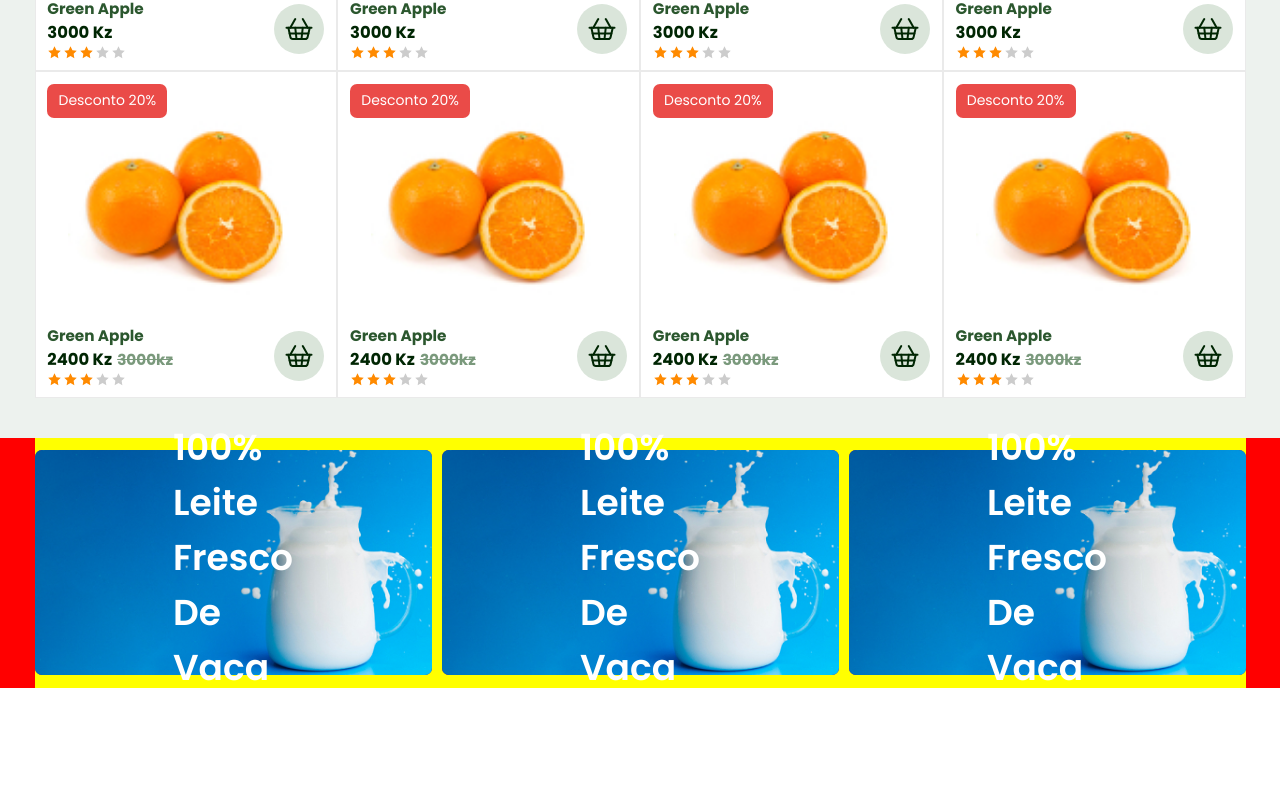
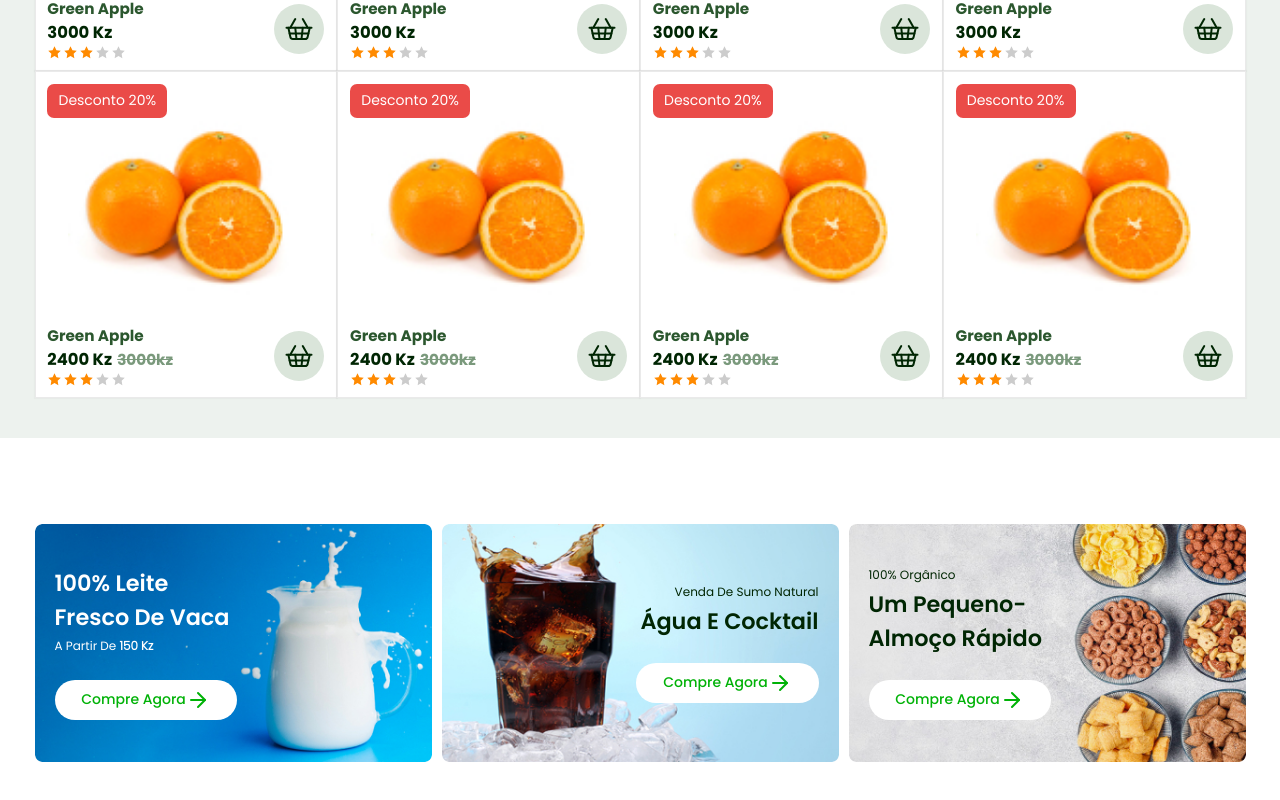
Before and after one commit to delciocapolo/agricolar, a React (Vite) app: page / in a window 1280 px wide. Shown: the part 1523-2323 px from the top of the page. Before the commit the page ends 2228 px from the top, so only its background shows below. Built offline with nearby package versions, Linux system fonts and the light colour scheme.

Commit message:
Banner component is done

```diff
--- a/public/style/root/palete.css
+++ b/public/style/root/palete.css
@@ -21,6 +21,8 @@
   --Display04-400: 2.25rem "Poppins-regular";
 
   /* Heading 05*/
+  --Heading05-600: 2rem 'Poppins-semi-bold';
+  --Heading05-400: 2rem 'Poppins-regular';
   --Display05-600: 2.25rem "Poppins-semi-bold";
   --Display05-400: 2.25rem "Poppins-regular";
 
--- a/src/components/BG/BG.tsx
+++ b/src/components/BG/BG.tsx
@@ -89,7 +89,7 @@ const BG = () => {
         & > div {
             border-radius: 0;
             flex: 1 1 264px;
-            box-shadow: inset 0 0 0 1px rgba(51, 51, 51, 0.1);
+            box-shadow: inset 0 0 0 1px rgba(51, 51, 51, 0.1), 0 0 1px 1px rgba(51, 51, 51, 0.03);
 
             & > .container-product-info {
                 & > .container-info {
--- a/src/components/Banners/Banners.tsx
+++ b/src/components/Banners/Banners.tsx
@@ -1,29 +1,30 @@
 import styled from "@emotion/styled";
-import cocktail from '../../assets/banners/banner2.jpg';
+import milk from '../../assets/banners/banner2.jpg';
+import refri from '../../assets/banners/banner1.jpg';
+import organico from '../../assets/banners/banner3.jpg';
 import { Container as DivContainer } from "../Container/Container";
-import Banner from "./InternalComponents/Banner";
+import { BannerDrink, BannerMilk, BannerOrganic } from "./InternalComponents/Banner";
 
 
 const Banners = () => {
     const BannersContainer = styled['div']`
         width: 100%;
-        // height: 55px;
-        background-color: red;
+        background-color: var(--White);
+        padding: 5rem 0;
     `;
     const Container = styled(DivContainer)`
         min-height: 250px;
         margin: auto;
-        padding: 0;
-        background-color: yellow;
+        // background-color: yellow;
     `;
 
 
     return (
         <BannersContainer>
             <Container className="d-flex">
-                <Banner image={{ path: cocktail }} />
-                <Banner image={{ path: cocktail }} />
-                <Banner image={{ path: cocktail }} />
+                <BannerMilk image={{ path: milk }} />
+                <BannerDrink image={{ path: refri }} />
+                <BannerOrganic image={{ path: organico }} />
             </Container>
         </BannersContainer>
     )
--- a/src/components/Banners/InternalComponents/Banner.tsx
+++ b/src/components/Banners/InternalComponents/Banner.tsx
@@ -1,45 +1,134 @@
 import styled from "@emotion/styled";
 import { FC } from "react";
+import { IBanner } from "./@types/base";
+import { ArrowRight } from "lucide-react";
 
-
-const Banner: FC<{ float?: 'left' | 'right', image?: { path: string, describe?: string } }> = ({ float, image }) => {
 const BannerContainer = styled['div']`
     position: relative;
 
-        height: 225px;
-        background-color: purple;
+    height: fit-content;
+    // background-color: purple;
     border-radius: var(--border-radius);
 
     flex: 1 1 153px;
 `;
-    const Image = styled['img']`
+
+const ImageBase = styled['img']`
     width: 100%;
     height: 100%;
     object-fit: cover;
     border-radius: var(--border-radius);
 `;
+
 const TextBase = styled['h1']`
-        font: var(--Display05-600);
+    font: var(--Heading05-600);
     color: var(--White);
+    font-size: 1.4rem;
 `;
-    const Description = styled(TextBase)`
 
+const DescriptionBase = styled(TextBase)`
+    font: var(--Body-Tiny-400);
 `;
-    const Content = styled['div']`
+
+const ContentBase = styled['div']`
+    content: '';
     position: absolute;
+    flex-direction: column;
+    gap: 25px;
+
+    width: 100%;
+    padding: 0 20px;
+
+    align-items: flex-start;
+    // background-color: brown;
+`;
+
+const ContentBaseText = styled['div']`
+    // background-color: red;
+    width: 55%;
+    justify-content: flex-start;
+    gap: 3px;
+`;
+
+const Link = styled['a']`
+    padding: 5px 20px;
+    background-color: var(--White);
+    color: var(--Success);
+    width: 51%;
+    min-width: 182px;
+    height: 40px;
+    gap: 0;
+    border-radius: 55px;
+    font: var(--Body-Small-500);
+`;
+
+export const BannerMilk: FC<IBanner> = ({ image, info = '100% leite fresco de vaca', description = { price: '150', text: 'a partir de' } }) => {
+
+    return (
+        <BannerContainer className="d-flex">
+            <ImageBase src={image?.path} />
+            <ContentBase className="d-flex">
+                <ContentBaseText className="d-flex">
+                    <TextBase>{info}</TextBase>
+                    <DescriptionBase>{description?.text} {description?.price && (<b>{description.price} kz</b>)}</DescriptionBase>
+                </ContentBaseText>
+
+                <Link href="#" target="_self" className="d-flex">
+                    Compre agora <ArrowRight />
+                </Link>
+            </ContentBase>
+        </BannerContainer>
+    )
+};
+
+export const BannerDrink: FC<IBanner> = ({ image, description = { text: 'venda de sumo natural' }, info = 'água e cocktail' }) => {
+    const Content = styled(ContentBase)`
+        align-items: flex-end;
+        & > div > h1 {
+            color: var(--Green-900);
+        }
+        & > div {
+            justify-content: flex-end;
+        }
     `;
 
     return (
         <BannerContainer className="d-flex">
-            <Image src={image?.path} />
+            <ImageBase src={image?.path} />
             <Content className="d-flex">
-                <Content className="d-flex">
-                    <TextBase>100% leite fresco de vaca</TextBase>
-                    <Description></Description>
-                </Content>
+                <ContentBaseText className="d-flex">
+                    <DescriptionBase>{description?.text} {description?.price && (<b>{description.price}</b>)}</DescriptionBase>
+                    <TextBase>{info}</TextBase>
+                </ContentBaseText>
+
+                <Link href="#" target="_self" className="d-flex">
+                    Compre agora <ArrowRight />
+                </Link>
             </Content>
         </BannerContainer>
-    )
+    );
 };
 
-export default Banner;
+export const BannerOrganic: FC<IBanner> = ({ image, description = { text: '100% orgânico' }, info = 'um pequeno-almoço rápido' }) => {
+    const Content = styled(ContentBase)`
+        & > div > h1 {
+            color: var(--Green-900);
+        }
+    `;
+
+    return (
+        <BannerContainer className="d-flex">
+            <ImageBase src={image?.path} />
+            <Content className="d-flex">
+                <ContentBaseText className="d-flex">
+                    <DescriptionBase>{description?.text} {description?.price && (<b>{description.price}</b>)}</DescriptionBase>
+                    <TextBase>{info}</TextBase>
+                </ContentBaseText>
+
+                <Link href="#" target="_self" className="d-flex">
+                    Compre agora <ArrowRight />
+                </Link>
+            </Content>
+        </BannerContainer>
+    );
+};
```
Also changed, not shown: src/components/Banners/InternalComponents/@types/base.d.ts (added, +11 -0 lines). Lines whose indentation alone changed are shown as unchanged.
